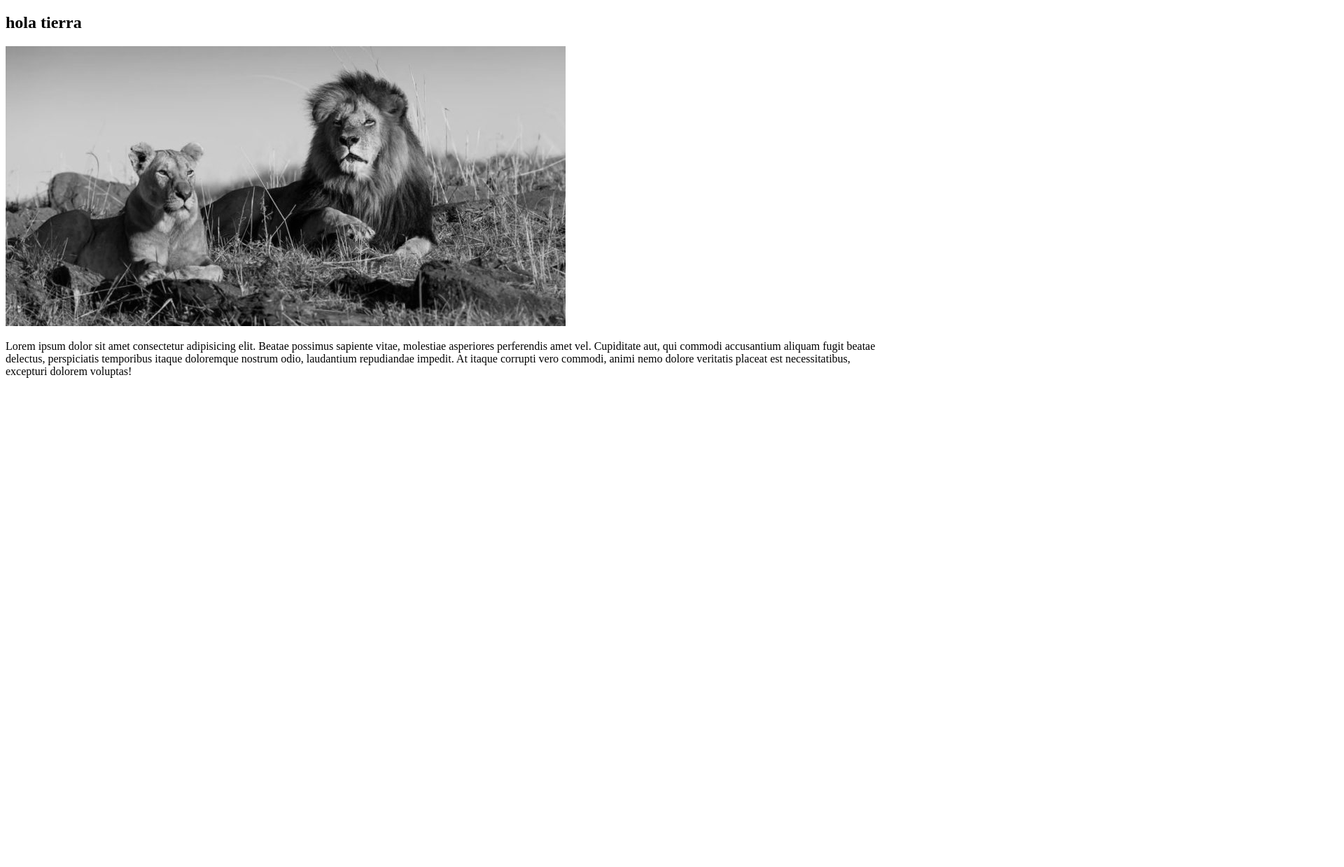
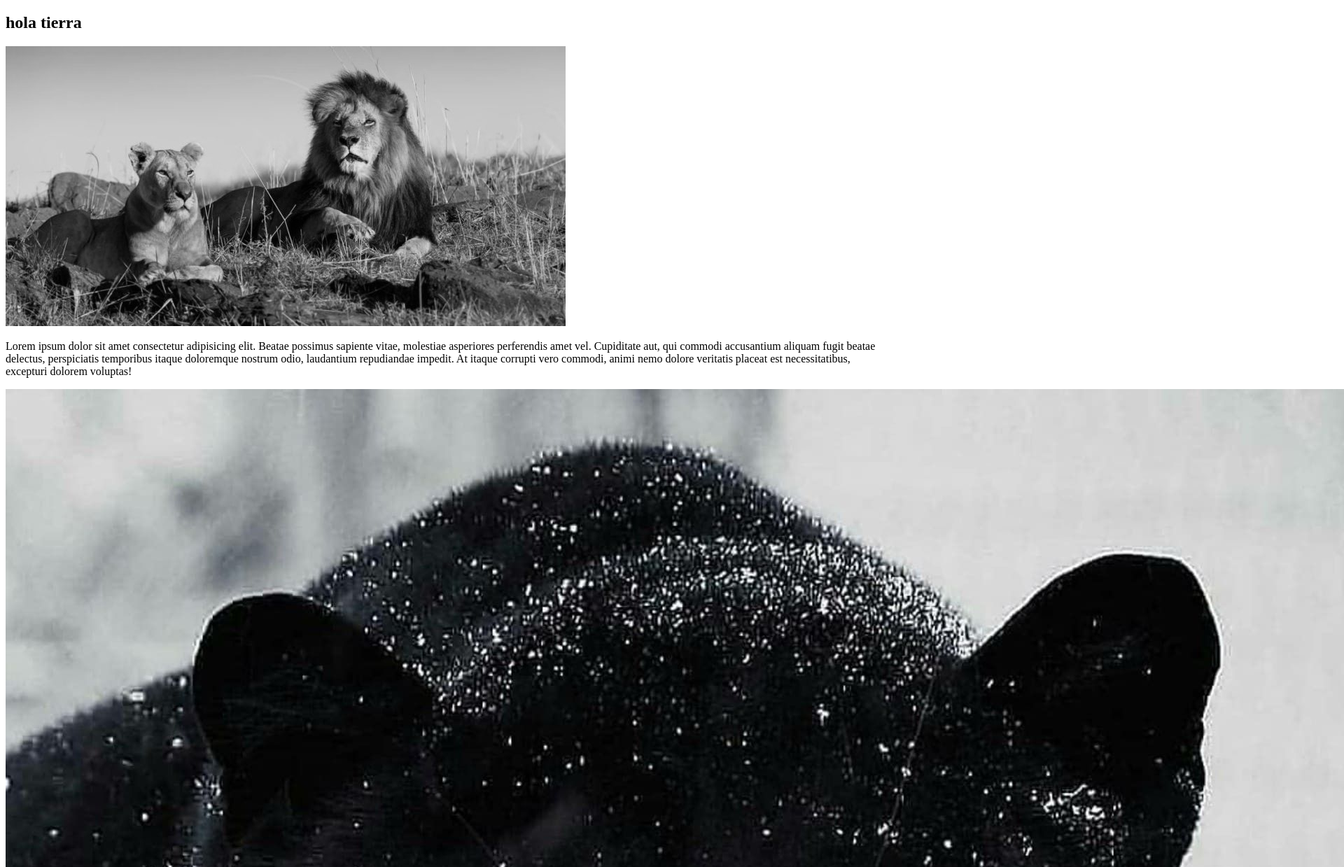
Before and after one commit to MarcosLEnrique/github, a plain HTML site: page index.html in a window 1280 px wide. Shown: the part 61-1300 px from the top of the page at 70% size, 1920 px wide, since content can reach past the window. Before the commit the page ends 800 px from the top, so only its background shows below. Drawn offline with Linux system fonts and the light colour scheme.

Commit message:
agregue pantera

```diff
--- a/index.html
+++ b/index.html
@@ -21,5 +21,10 @@
             </p>
         </article>
     </section>
+    <aside>
+        <article>
+            <img src="images/874f00b0e6a9f0c905433bf6d3b50979.jpg" alt="pantera">
+        </article>
+    </aside>
 </body>
 </html>
```
Also changed, not shown: images/874f00b0e6a9f0c905433bf6d3b50979.jpg (added).
